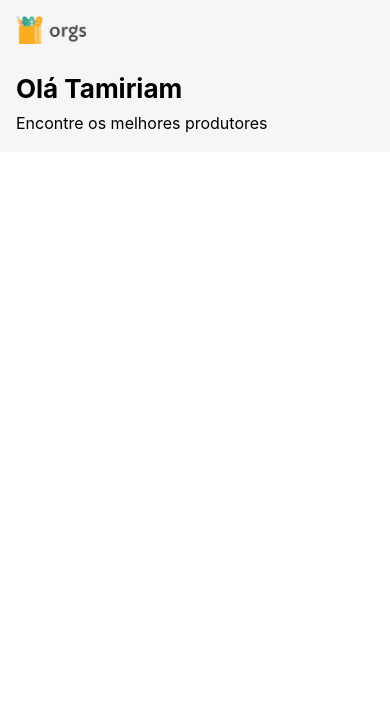
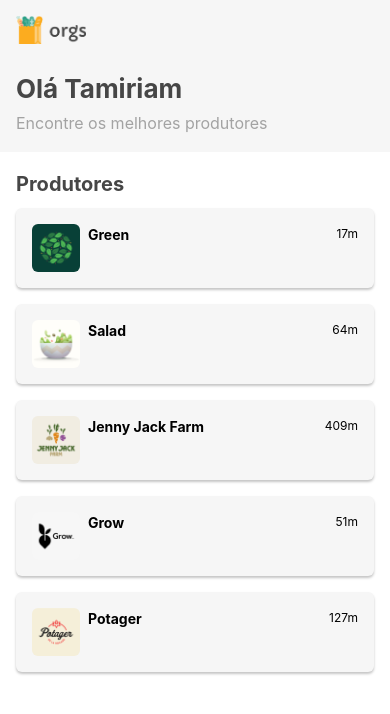
Before and after one commit to tamiriamfernandes/orgsHooks, a React Native app: screen / in a window 390 px wide. Shown: the top 714 px of the page. Built offline with nearby package versions, Linux system fonts and the light colour scheme.

Commit message:
ajustando a lista de produtores e customizando

```diff
--- a/App.js
+++ b/App.js
@@ -3,7 +3,7 @@ import { SafeAreaView, Text } from 'react-native';
 import Home from './src/pages/Home';
 
 function App() {
-  return <SafeAreaView><Home /></SafeAreaView>
+  return <SafeAreaView style={{flex:1}}><Home /></SafeAreaView>
 }
 
 export default App;
--- /dev/null
+++ b/src/pages/Home/components/Produtor.js
@@ -0,0 +1,70 @@
+import React from 'react';
+import {Image, StyleSheet, Text, View} from 'react-native';
+
+function Produtor({nome, imagem, distancia, estrelas}) {
+  return (
+    <>
+      <View style={estilos.cartao}>
+        <Image
+          style={estilos.imagem}
+          source={imagem}
+          accessibilityLabel={nome}
+        />
+        <View style={estilos.informacoes}>
+          <Text style={estilos.nome}>{nome}</Text>
+          <Text style={estilos.distancia}>{distancia}</Text>
+        </View>
+      </View>
+    </>
+  );
+}
+
+const estilos = StyleSheet.create({
+  cartao: {
+    backgroundColor: '#F6F6F6',
+    marginVertical: 8,
+    marginHorizontal: 16,
+    borderRadius: 6,
+    flexDirection: 'row',
+
+    //android
+    elevation:4,
+    // -----
+
+    //ios
+    shadowColor:'#000',
+    shadowOffset:{
+        width:0,
+        height:2
+    },
+    shadowOpacity:0.23,
+    shadowRadius:2.62
+    // -----
+  },
+  imagem: {
+    width: 48,
+    height: 48,
+    borderRadius: 6,
+    marginVertical: 16,
+    marginLeft: 16,
+  },
+  informacoes: {
+    flex: 1,
+    flexDirection: 'row',
+    justifyContent: 'space-between',
+    marginLeft: 8,
+    marginVertical: 16,
+    marginRight: 16,
+  },
+  nome: {
+    fontSize: 14,
+    lineHeight: 22,
+    fontWeight: 'bold',
+  },
+  distancia: {
+    fontSize: 12,
+    lineHeight: 19,
+  },
+});
+
+export default Produtor;
--- /dev/null
+++ b/src/pages/Home/components/Produtores.js
@@ -0,0 +1,45 @@
+import React, {useEffect, useState} from 'react';
+import {FlatList, StyleSheet, Text} from 'react-native';
+import {loadingProdutores} from '../../../services/loadingData';
+import Produtor from './Produtor';
+
+function Produtores({topo: Topo}) {
+  const [titulo, setTitulo] = useState('');
+  const [lista, setLista] = useState([]);
+
+  useEffect(() => {
+    const response = loadingProdutores();
+    setTitulo(response.titulo);
+    setLista(response.lista);
+  }, []);
+
+  const topoLista = () => {
+    return (
+      <>
+        <Topo />
+        <Text style={estilos.titulo}>{titulo}</Text>
+      </>
+    );
+  };
+
+  return (
+    <FlatList
+      data={lista}
+      renderItem={({item}) => <Produtor {...item} />}
+      ListHeaderComponent={topoLista}
+      keyExtractor={({nome}) => nome}
+    />
+  );
+}
+
+const estilos = StyleSheet.create({
+  titulo: {
+    fontSize: 20,
+    lineHeight: 32,
+    marginHorizontal: 16,
+    marginTop: 16,
+    fontWeight: 'bold',
+    color: '#464646',
+  },
+});
+export default Produtores;
--- a/src/pages/Home/components/Topo.js
+++ b/src/pages/Home/components/Topo.js
@@ -45,10 +45,12 @@ const estilos = StyleSheet.create({
     fontSize: 26,
     lineHeight: 42,
     fontWeight: 'bold',
+    color:'#464646'
   },
   legenda: {
     fontSize: 16,
     lineHeight: 26,
+    color:'#A3A3A3'
   },
 });
 
--- a/src/pages/Home/index.js
+++ b/src/pages/Home/index.js
@@ -1,6 +1,11 @@
 import React from 'react';
 import Topo from './components/Topo';
+import Produtores from './components/Produtores';
 
 export default function Home() {
-  return <Topo />;
+  return (
+    <>
+      <Produtores topo={Topo} />
+    </>
+  );
 }
```
